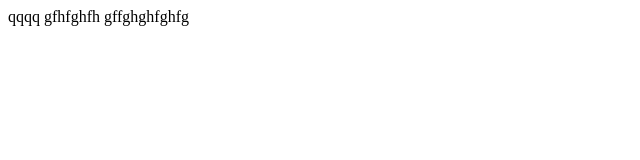
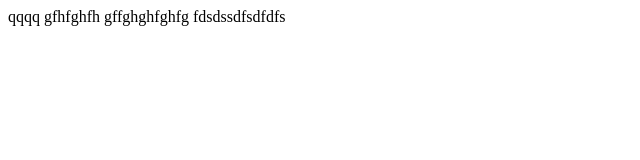
Before and after one commit to Dau-QuocKhanh29/test, a plain HTML site: page index.html in a window 1280 px wide. Shown: the whole page, without its empty margins (0-640 px from the left). Drawn offline with Linux system fonts and the light colour scheme.

Commit message:
sua file index

```diff
--- a/index.html
+++ b/index.html
@@ -8,5 +8,6 @@
 <body>
     qqqq gfhfghfh
     gffghghfghfg
+    fdsdssdfsdfdfs
 </body>
 </html>
```
